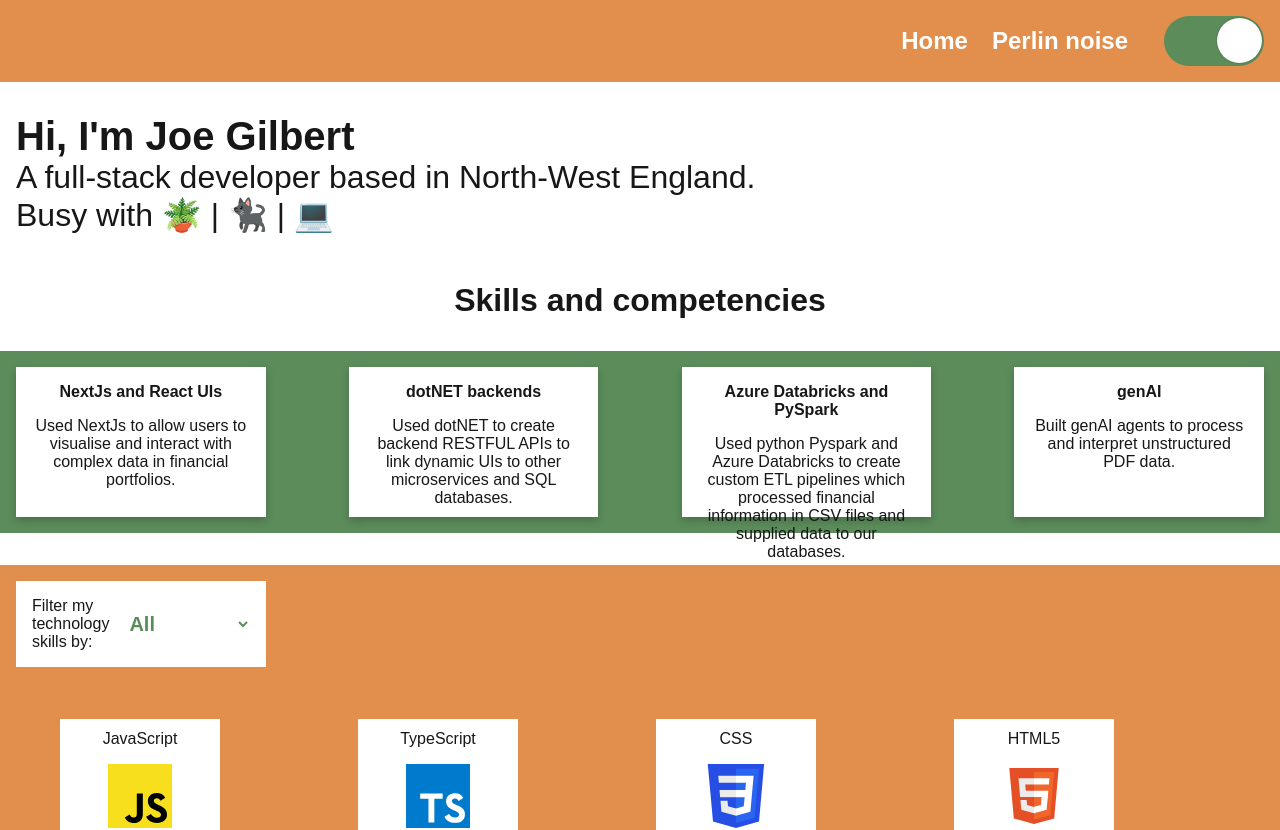
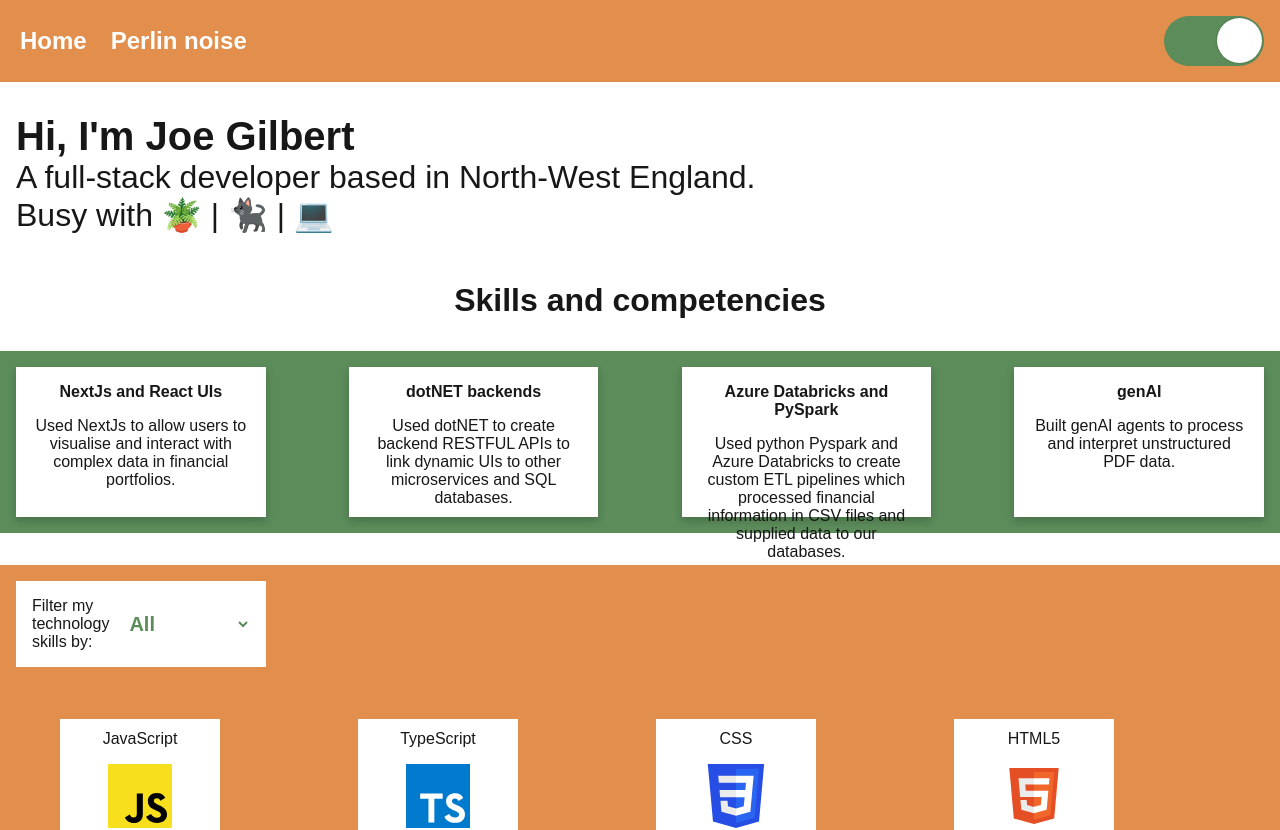
Before and after one commit to joeglDev/Personal-dev-website, a Next.js app: page / in a window 1280 px wide. Shown: the top 830 px of the page. Built offline with nearby package versions, Linux system fonts and the light colour scheme.

Commit message:
header flex box is space evenly

```diff
--- a/src/share/header/Header.module.css
+++ b/src/share/header/Header.module.css
@@ -3,7 +3,7 @@
   flex-direction: row;
   gap: 16px;
   align-items: center;
-  justify-content: end;
+  justify-content: space-between;
   padding: 16px 16px;
   background-color: var(--secondary);
 }
@@ -13,7 +13,6 @@
   flex-direction: row;
   gap: 16px;
   align-items: center;
-  justify-content: start;
 }
 
 .navLink {
```
